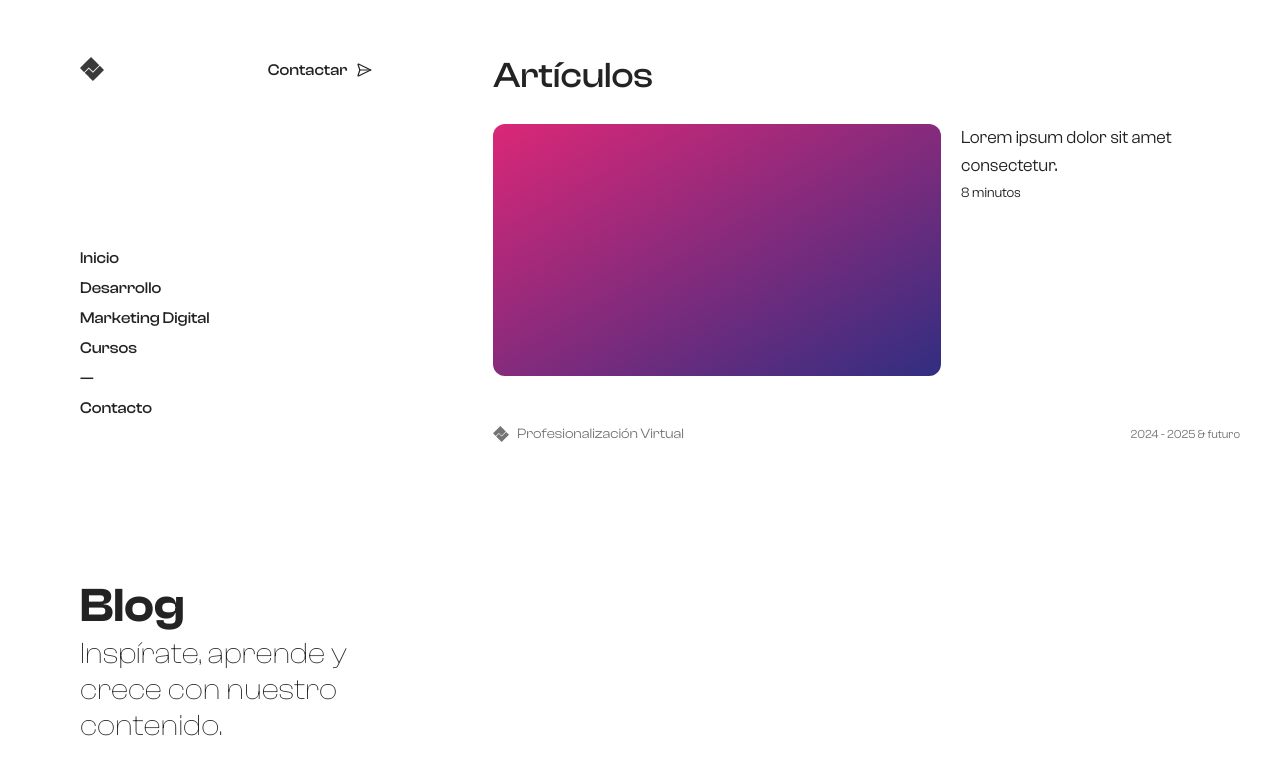
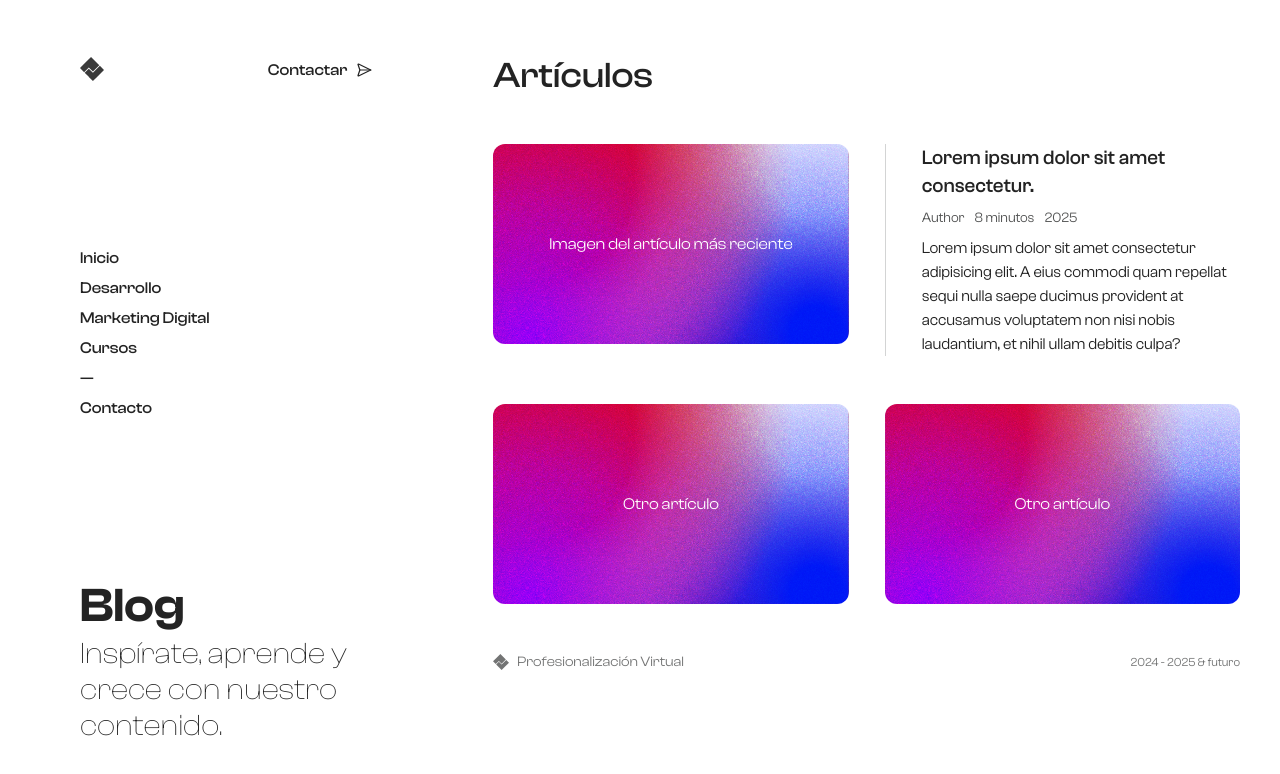
Before and after one commit to esflowers/the-company, a Next.js app: page /blog in a window 1280 px wide. Shown: the top 774 px of the page. Built offline with nearby package versions, Linux system fonts and the light colour scheme; a web font is replaced by a local one.

Commit message:
add basic content initial in blog page

```diff
--- a/src/app/blog/page.tsx
+++ b/src/app/blog/page.tsx
@@ -1,16 +1,26 @@
 import Department from "../components/layouts/Department"
+import CardFusion from "../components/ui/CardFusion"
 
 export default function Blog() {
   return (
     <Department mode="blog" title="Blog" description="Inspírate, aprende y crece con nuestro contenido.">
-      <main className="flex flex-col gap-5">
-        <h2 className="font-brand text-2xl md:text-4xl font-medium mb-2">Artículos</h2>
-        <div className="flex flex-col md:flex-row gap-3 md:gap-5">
-            <div className="md:col-span-2 rounded-xl aspect-video w-2/3 bg-gradient-to-br from-pink-600 to-indigo-900"></div>
-            <div>
-                <h4 className="text-lg">Lorem ipsum dolor sit amet consectetur.</h4>
-                <small className="text-sm">8 minutos</small>
+      <main className="space-y-9 xl:space-y-12">
+        <h2 className="font-brand font-medium text-2xl md:text-3xl xl:text-4xl">Artículos</h2>
+        <div className="grid grid-cols-1 sm:grid-cols-2 gap-6 lg:gap-8 xl:gap-9 sm:divide-x divide-primary-300">
+            <CardFusion>Imagen del artículo más reciente</CardFusion>
+            <div className="sm:pl-6 lg:pl-8 xl:pl-9 flex flex-col justify-center gap-2">
+                <h4 className="font-medium text-xl">Lorem ipsum dolor sit amet consectetur.</h4>
+                <div className="text-sm text-primary-600 flex items-center gap-2.5">
+                  <span>Author</span>
+                  <span>8 minutos</span>
+                  <span>2025</span>
+                </div>
+                <p className="text-pretty">Lorem ipsum dolor sit amet consectetur adipisicing elit. A eius commodi quam repellat sequi nulla saepe ducimus provident at accusamus voluptatem non nisi nobis laudantium, et nihil ullam debitis culpa?</p>
             </div>
+        </div>
+        <div className="grid grid-cols-1 sm:grid-cols-2 gap-6 lg:gap-8 xl:gap-9">
+            <CardFusion>Otro artículo</CardFusion>
+            <CardFusion>Otro artículo</CardFusion>
         </div>
       </main>
     </Department>
```
